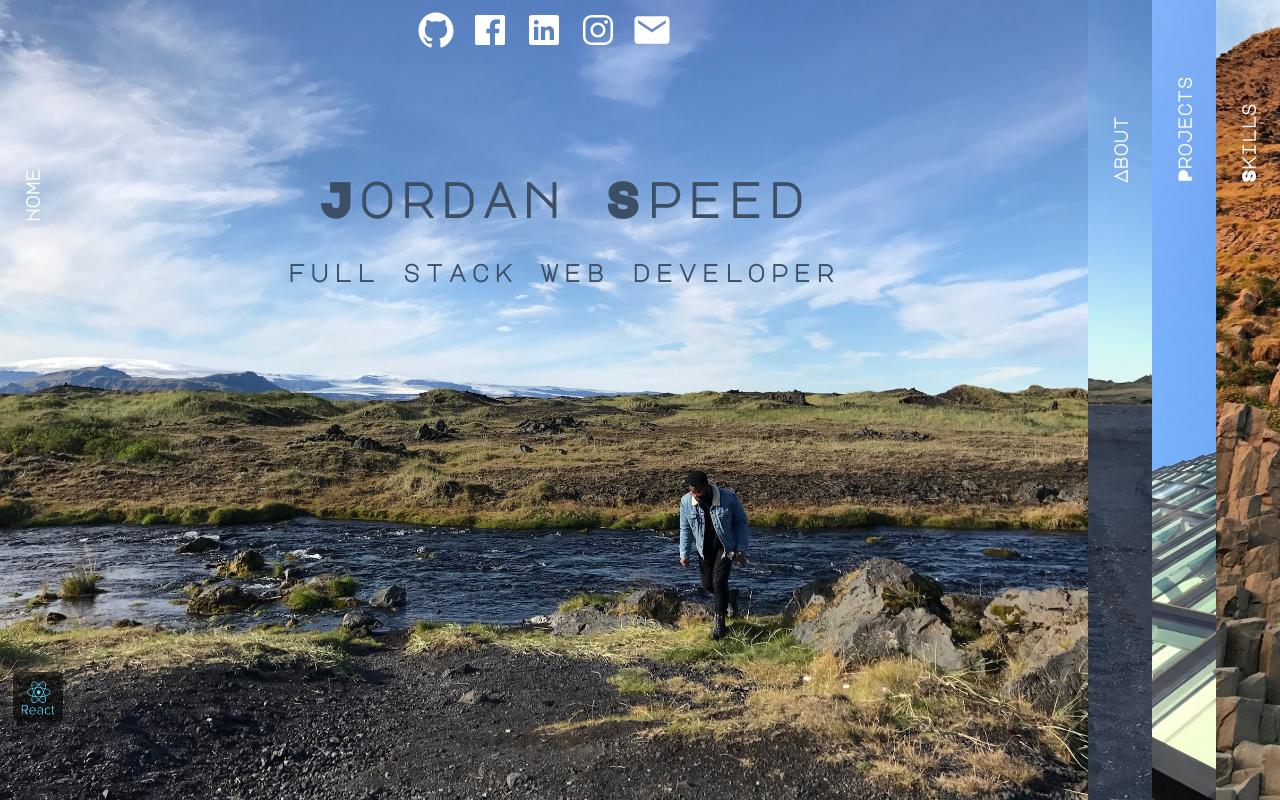
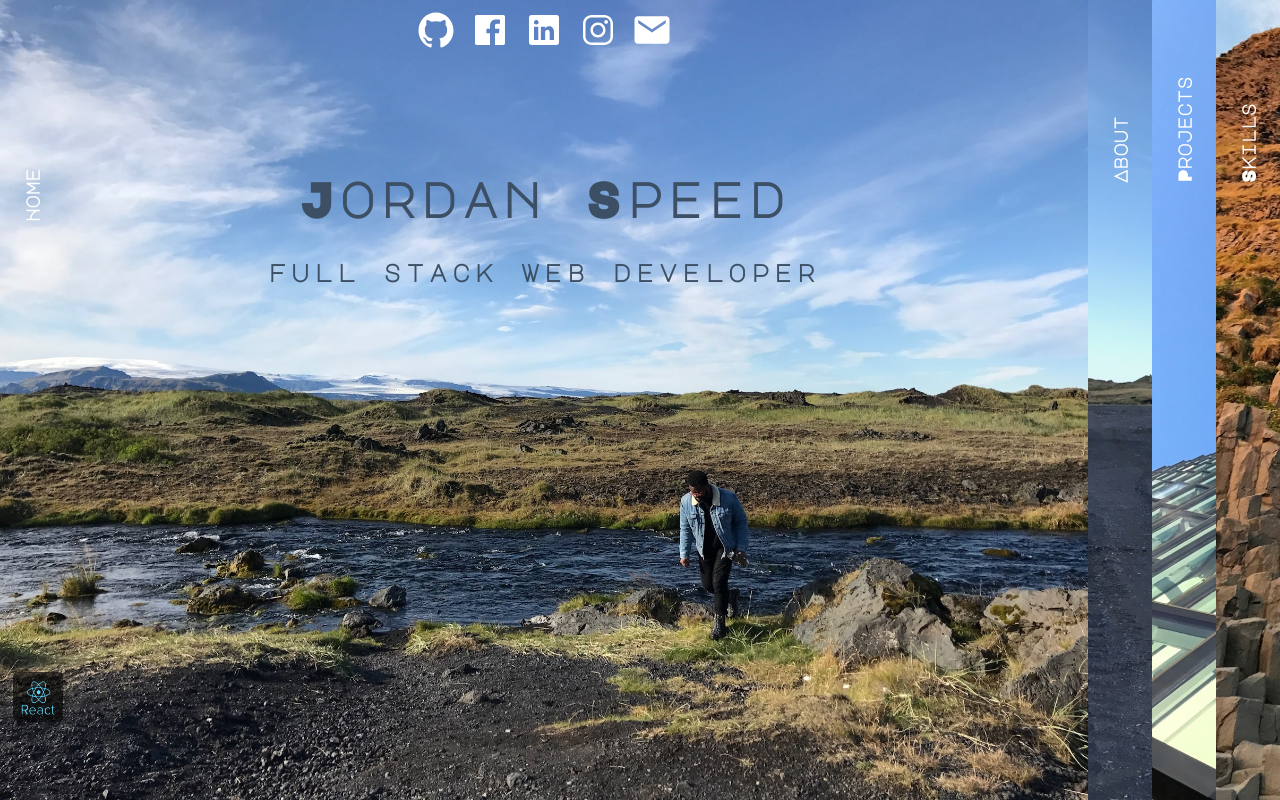
Before and after one commit to JSpeed8th/portfolio, a React (Create React App) app: page / in a window 1280 px wide. Built offline with nearby package versions, Linux system fonts and the light colour scheme.

Commit message:
centered name on home

```diff
--- a/src/components/home/MyName/MyName.css
+++ b/src/components/home/MyName/MyName.css
@@ -13,7 +13,7 @@
   letter-spacing: 5px;
   color: #3c4f64;
   margin-top: 5vh;
-  margin-right: 2vw;
+  margin-right: 5vw;
 }
 
 @media only screen and (max-width: 700px) {
```
